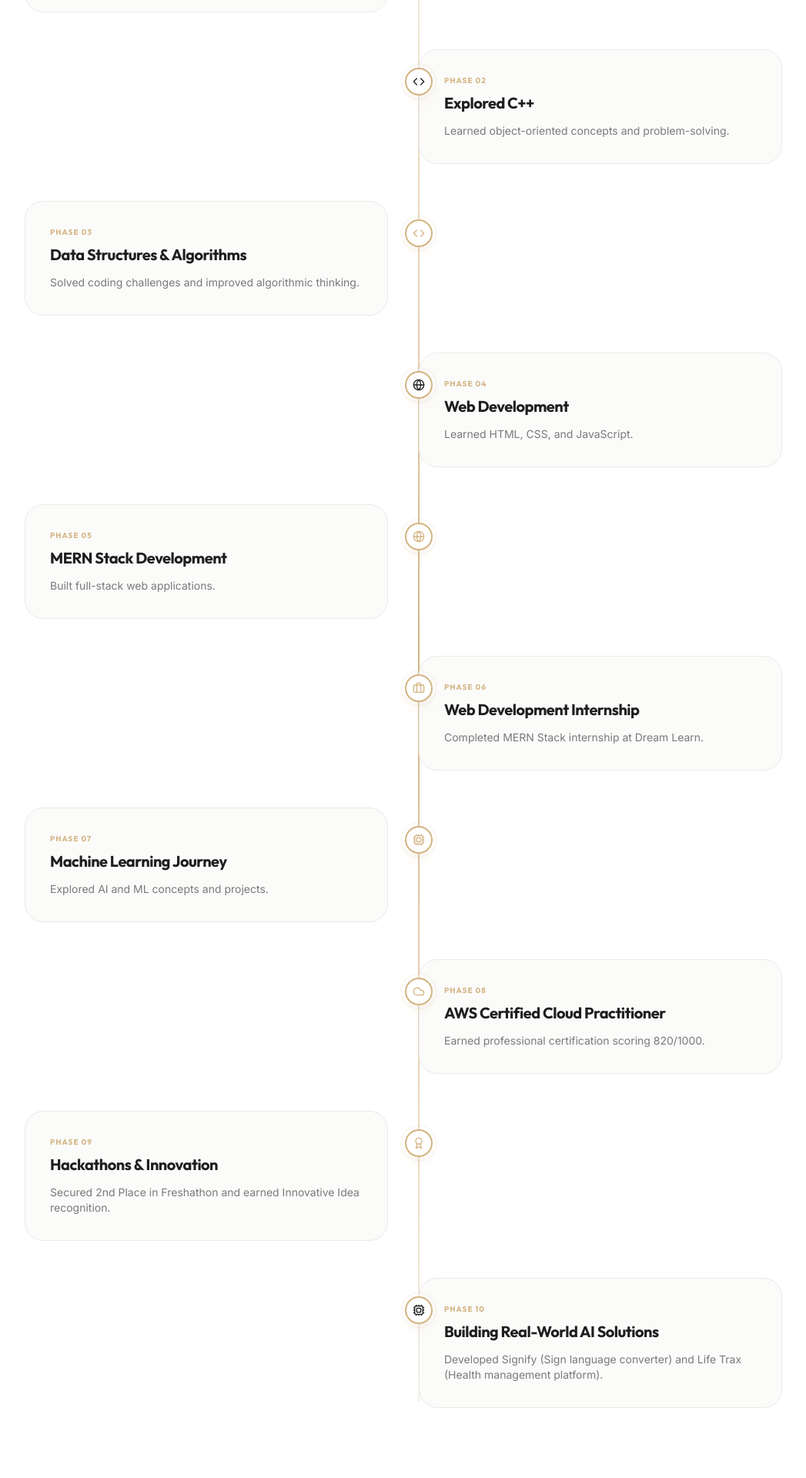
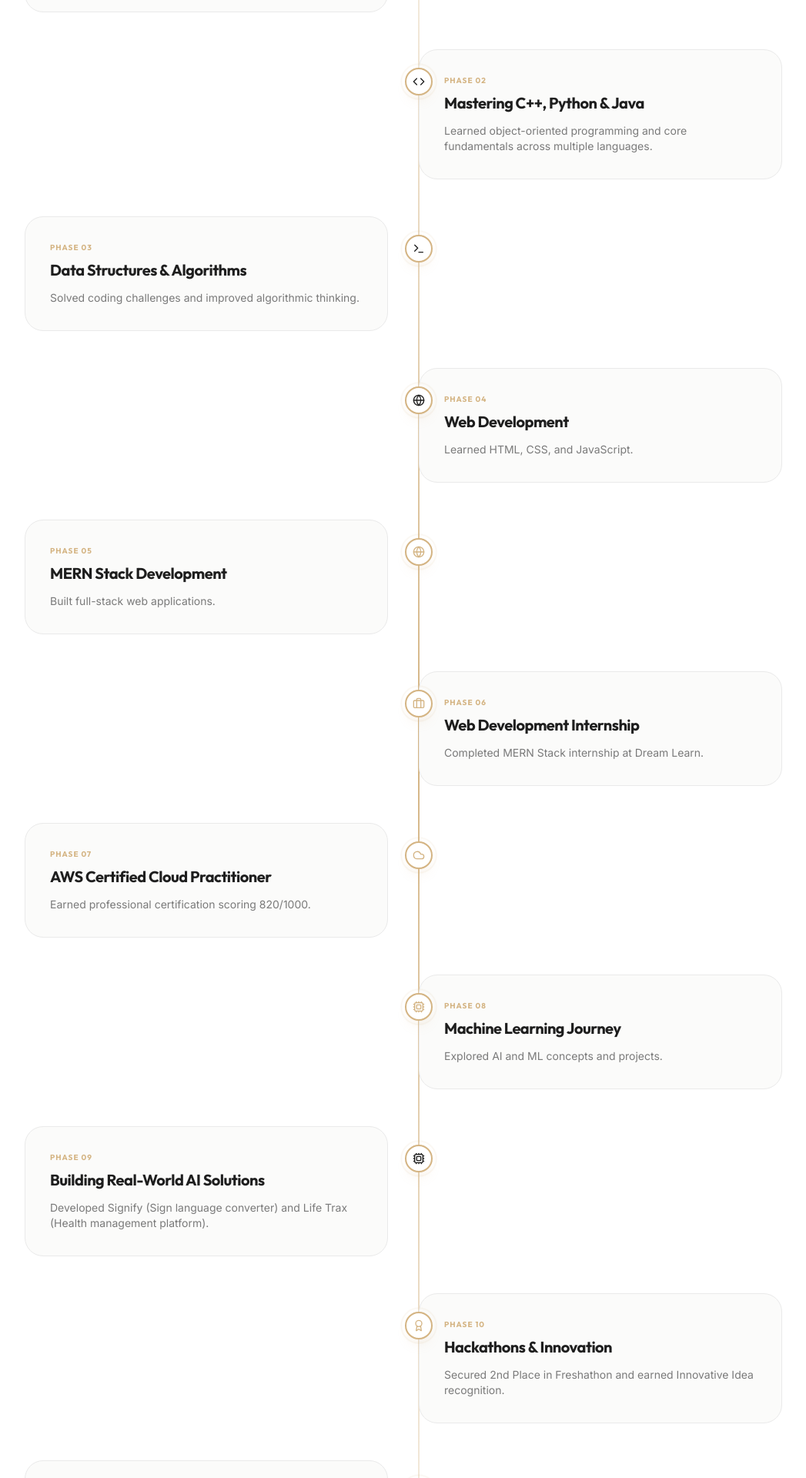
Before and after one commit to deepikadevaraj421/deeps-portfolio, a React (Vite) app: page / in a window 1280 px wide. Shown: the part 5260-7180 px from the top of the page at 77% size, without its empty margins (96-1143 px from the left). Built offline with nearby package versions, Linux system fonts and the light colour scheme.

Commit message:
Update Journey timeline, fix Resume link and button UI

```diff
--- a/src/components/Certifications.tsx
+++ b/src/components/Certifications.tsx
@@ -158,7 +158,7 @@ export default function Certifications() {
                         <ExternalLink size={12} />
                       </a>
                     ) : (
-                      <span className="inline-flex items-center space-x-1.5 px-4 py-2 rounded-xl border border-bordercolor text-xs font-semibold text-warmgray bg-ivory/20 cursor-not-allowed">
+                      <span className="inline-flex items-center space-x-1.5 px-4 py-2 rounded-xl border border-bordercolor text-xs font-semibold text-warmgray bg-ivory/20 cursor-not-allowed whitespace-nowrap">
                         <span>Available Upon Request</span>
                       </span>
                     )}
--- a/src/components/Contact.tsx
+++ b/src/components/Contact.tsx
@@ -162,7 +162,8 @@ export default function Contact() {
                 </a>
                 <a
                   href="/Deepika_Resume.pdf"
-                  download="Deepika_Resume.pdf"
+                  target="_blank"
+                  rel="noopener noreferrer"
                   className="flex items-center space-x-2 px-5 py-3 rounded-xl border border-bordercolor text-xs font-bold uppercase tracking-wider text-charcoal hover:bg-gold/10 hover:border-gold/30 hover:text-gold transition-all duration-300 bg-white"
                 >
                   <FileText size={14} />
--- a/src/components/EngineeringEvolution.tsx
+++ b/src/components/EngineeringEvolution.tsx
@@ -4,7 +4,7 @@ import { Terminal, Award, Briefcase, Globe, Cpu, Cloud, Code } from 'lucide-reac
 interface TimelineEvent {
   phase: string;
   title: string;
-  desc: string;
+  desc: React.ReactNode;
   icon: React.ReactNode;
 }
 
@@ -18,15 +18,15 @@ export default function EngineeringEvolution() {
     },
     {
       phase: 'Phase 02',
-      title: 'Explored C++',
-      desc: 'Learned object-oriented concepts and problem-solving.',
+      title: 'Mastering C++, Python & Java',
+      desc: 'Learned object-oriented programming and core fundamentals across multiple languages.',
       icon: <Code className="w-4 h-4 text-charcoal" />
     },
     {
       phase: 'Phase 03',
       title: 'Data Structures & Algorithms',
       desc: 'Solved coding challenges and improved algorithmic thinking.',
-      icon: <Code className="w-4 h-4 text-gold" />
+      icon: <Terminal className="w-4 h-4 text-charcoal" />
     },
     {
       phase: 'Phase 04',
@@ -48,28 +48,34 @@ export default function EngineeringEvolution() {
     },
     {
       phase: 'Phase 07',
+      title: 'AWS Certified Cloud Practitioner',
+      desc: 'Earned professional certification scoring 820/1000.',
+      icon: <Cloud className="w-4 h-4 text-gold" />
+    },
+    {
+      phase: 'Phase 08',
       title: 'Machine Learning Journey',
       desc: 'Explored AI and ML concepts and projects.',
       icon: <Cpu className="w-4 h-4 text-gold" />
     },
     {
-      phase: 'Phase 08',
-      title: 'AWS Certified Cloud Practitioner',
-      desc: 'Earned professional certification scoring 820/1000.',
-      icon: <Cloud className="w-4 h-4 text-gold" />
+      phase: 'Phase 09',
+      title: 'Building Real-World AI Solutions',
+      desc: 'Developed Signify (Sign language converter) and Life Trax (Health management platform).',
+      icon: <Cpu className="w-4 h-4 text-charcoal" />
     },
     {
-      phase: 'Phase 09',
+      phase: 'Phase 10',
       title: 'Hackathons & Innovation',
       desc: 'Secured 2nd Place in Freshathon and earned Innovative Idea recognition.',
       icon: <Award className="w-4 h-4 text-gold" />
     },
     {
-      phase: 'Phase 10',
-      title: 'Building Real-World AI Solutions',
-      desc: 'Developed Signify (Sign language converter) and Life Trax (Health management platform).',
-      icon: <Cpu className="w-4 h-4 text-charcoal" />
-    }
+      phase: 'Phase 11',
+      title: 'MLOps Internship',
+      desc: 'Mastered DevOps basics including Git, GitHub, Docker, Linux, CI/CD, Kubernetes, and end-to-end MLOps workflows.',
+      icon: <Briefcase className="w-4 h-4 text-gold" />
+    },
   ];
 
   return (
@@ -101,9 +107,8 @@ export default function EngineeringEvolution() {
               return (
                 <div
                   key={event.phase}
-                  className={`flex flex-col md:flex-row items-stretch ${
-                    isEven ? 'md:flex-row-reverse' : ''
-                  } relative w-full`}
+                  className={`flex flex-col md:flex-row items-stretch ${isEven ? 'md:flex-row-reverse' : ''
+                    } relative w-full`}
                 >
                   {/* Left spacing for centering (Desktop only) */}
                   <div className="hidden md:block w-1/2" />
```
Also changed, not shown: 1 other file (tests, documents, lock files or other folders).
